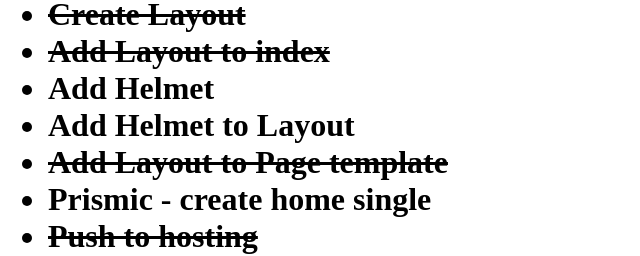
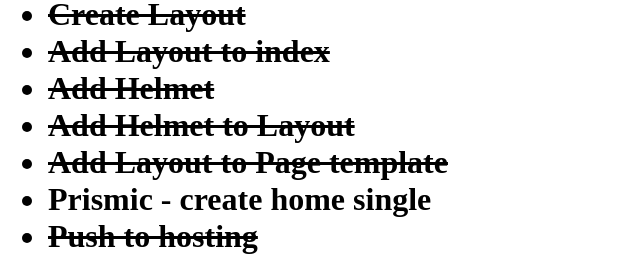
Before and after one commit to mostlyclicks/hd2020-prod, a Gatsby site: page / in a window 1280 px wide. Shown: the part 440-696 px from the top of the page, 0-640 px from the left. Built offline with nearby package versions, Linux system fonts and the light colour scheme; Gatsby itself is replaced by a stand-in of ours.

Commit message:
add helmet to index and pages

```diff
--- a/gatsby-config.js
+++ b/gatsby-config.js
@@ -7,6 +7,7 @@
 module.exports = {
   plugins: [
     `gatsby-plugin-styled-components`,
+    `gatsby-plugin-react-helmet`,
     {
       resolve: 'gatsby-source-prismic',
       options: {
--- a/package.json
+++ b/package.json
@@ -16,6 +16,7 @@
   "dependencies": {
     "babel-plugin-styled-components": "^1.12.0",
     "gatsby": "^2.25.3",
+    "gatsby-plugin-react-helmet": "^3.5.0",
     "gatsby-plugin-styled-components": "^3.5.0",
     "gatsby-source-prismic": "^3.2.1",
     "prismic-javascript": "^3.0.2",
@@ -23,6 +24,7 @@
     "prismjs": "^1.22.0",
     "react": "^16.12.0",
     "react-dom": "^16.12.0",
+    "react-helmet": "^6.1.0",
     "styled-components": "^5.2.1",
     "ts-node": "^9.0.0",
     "tsutils": "^3.17.1"
--- a/src/pages/index.js
+++ b/src/pages/index.js
@@ -1,4 +1,5 @@
 import React from "react"
+import { Helmet } from 'react-helmet'
 import Layout from "../layout"
 
 export default function Home() {
@@ -16,6 +17,11 @@
   }
 
   return (
+    <>
+    <Helmet>
+      <title>Hulse Dental - Onalaska WI</title>
+    </Helmet>
+
     <Layout>
     <div>{msg}</div>
     <NewMessage color="black" children="Hulse Dental">
@@ -25,14 +31,15 @@
       <ul>
         <li><strike>Create Layout</strike></li>
         <li><strike>Add Layout to index</strike></li>
-        <li>Add Helmet</li>
-        <li>Add Helmet to Layout</li>
+        <li><strike>Add Helmet</strike></li>
+        <li><strike>Add Helmet to Layout</strike></li>
         <li><strike>Add Layout to Page template</strike></li>
         <li>Prismic - create home single</li>
         <li><strike>Push to hosting</strike></li>
       </ul>
     </NewMessage>
     </Layout>
+    </>
 
 
   )
```
Also changed, not shown: src/templates/PageTemplate.js (+7 -0 lines), 1 other file.
